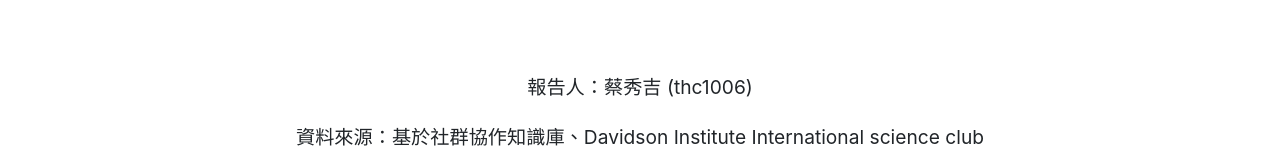
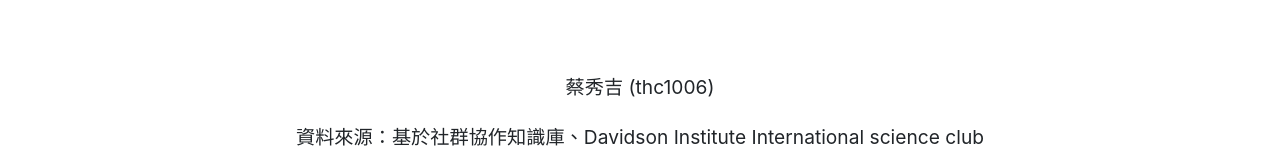
Before and after one commit to thc1006/taiwan-nuclear-referendum-guide, a plain HTML site: page index.html in a window 1280 px wide. Shown: the part 437-597 px from the top of the page. Drawn offline with Linux system fonts and the light colour scheme.

Commit message:
Update index.html

```diff
--- a/index.html
+++ b/index.html
@@ -501,7 +501,7 @@
                 <p class="subtitle">一份基於公開資料的系統性整理</p>
                 <h1>核三的十字路口：<br>你的一票，決定了什麼？</h1>
                 <div class="author-info">
-                    <p>報告人：蔡秀吉 (thc1006)</p>
+                    <p>蔡秀吉 (thc1006)</p>
                     <p>資料來源：基於社群協作知識庫、Davidson Institute International science club</p>
                 </div>
             </div>
```
